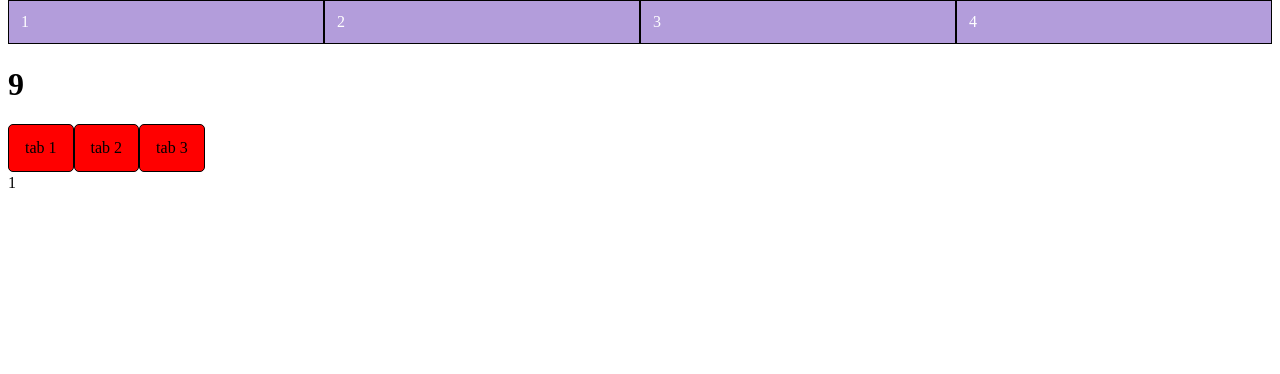
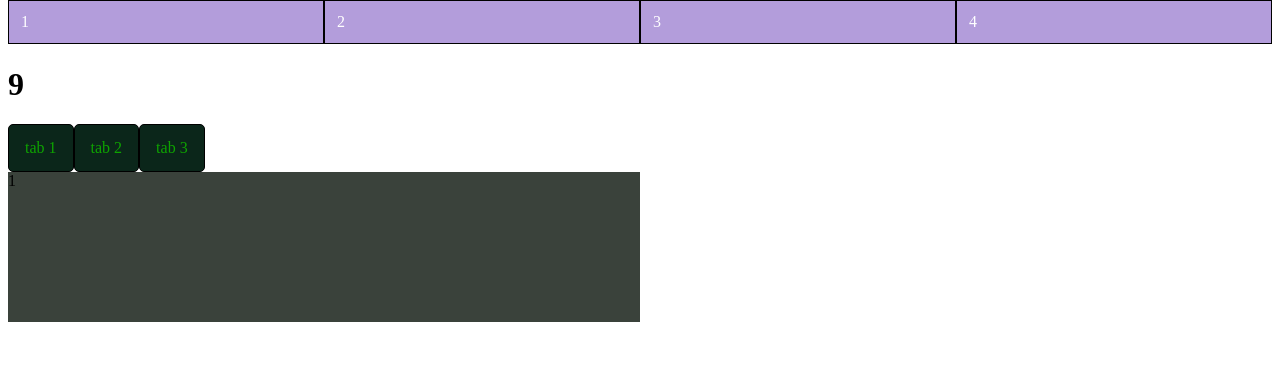
Before and after one commit to Eytor/css-modules, a React app: page / in a window 1280 px wide. Shown: the part 1040-1414 px from the top of the page. Built offline with nearby package versions, Linux system fonts and the light colour scheme.

Commit message:
css for some shit

```diff
--- a/src/App.js
+++ b/src/App.js
@@ -65,7 +65,7 @@ class App extends Component {
                 <Col size={3}>4</Col>
             </Row>
             <h1>9</h1>
-            <Tabs theme='light' onSelect={newTab => this.setState({ tab: newTab })} currentSelectedTab={this.state.tab} >
+            <Tabs theme='dark' layout='horizontal' onSelect={newTab => this.setState({ tab: newTab })} currentSelectedTab={this.state.tab} >
 
                 <Tab selectionKey={1} title="tab 1">numer 1</Tab>
                 <Tab selectionKey={2} title="tab 2">numer 2</Tab>
--- a/src/components/Tab/Tab-module.css
+++ b/src/components/Tab/Tab-module.css
@@ -1,7 +1,7 @@
 .light {
-    background-color: red;
-    float: left;
-    border: 1px solid black;
+    background-color: #c3d8cf;
+    color: black;
+    border: 0.5px solid black;
     outline: black;
     cursor: pointer;
     padding: 14px 16px;
@@ -9,16 +9,42 @@
     border-radius: 5px;
 }
 
-.layout:hover {
+.dark {
+    background-color: #0b261a;
+    color: #0ea300;
+    border: 0.5px solid black;
+    cursor:pointer;
+    padding: 14px 16px;
+    transition: 0.3s;
+    border-radius: 5px;
+}
+
+.light:hover {
     background-color: #ddd;
 }
 
-.layout:active {
-    display: block;
+.dark:hover {
+    background-color:#2b7f2b;
 }
 
-.box {
-    width: 150px;
+.box-light {
+    width: 50%;
     height: 150px;
     display: none;
+    background-color: #cecec5;
 }
+
+.box-dark {
+    width: 50%;
+    height: 150px;
+    display: none;
+    background-color: #3a423b;
+}
+
+.horizontal {
+    float: left;
+}
+
+.vertical {
+    width: 15%;
+}
--- a/src/components/Tab/Tab.js
+++ b/src/components/Tab/Tab.js
@@ -2,11 +2,11 @@ import React from 'react';
 import PropTypes from 'prop-types';
 import style from './Tab-module.css';
 
-const Tab = ({selectionKey, title, children, handleClick, theme, show }) => {
+const Tab = ({selectionKey, title, children, handleClick, theme, show, layout }) => {
     return (
-        <div>
+        <div className={`${style[`${layout}`]}`}>
             <div className={`${style[`${theme}`]}`} onClick={() => handleClick(selectionKey)}>{title}</div>
-            <div className={`${style.box}  ${show} `}  id={selectionKey}>{selectionKey}</div>
+            <div className={`${style[`box-${theme}`]}  ${show} `}  id={selectionKey}>{selectionKey}</div>
         </div>
     );
 }
--- a/src/components/Tabs/Tabs-module.css
+++ b/src/components/Tabs/Tabs-module.css
@@ -8,8 +8,7 @@
 }
 
 .show {
-    margin-top: 50px;
-    display: block !important;
+    display: inline-block !important;
     position: absolute;
     left: 0px;
 
--- a/src/components/Tabs/Tabs.js
+++ b/src/components/Tabs/Tabs.js
@@ -10,7 +10,8 @@ class Tabs extends React.Component {
             theme: this.props.theme,
             children: this.props.children,
             onSelect: this.props.onSelect,
-            currentSelectedTab: this.props.currentSelectedTab
+            currentSelectedTab: this.props.currentSelectedTab,
+            layout: this.props.layout
 
         };
         this.handleClick = this.handleClick.bind(this);
@@ -30,13 +31,14 @@ class Tabs extends React.Component {
                     return React.cloneElement(child, {
                         show: show,
                         handleClick: this.handleClick.bind(this),
-                        theme: this.state.theme
+                        theme: this.state.theme,
+                        layout: this.state.layout
                     });
                 }
                 return React.cloneElement(child, {
                     handleClick: this.handleClick.bind(this),
-                    theme: this.state.theme
-
+                    theme: this.state.theme,
+                    layout: this.state.layout
                 });
             })
             return (
```
